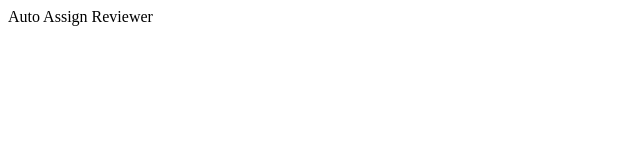
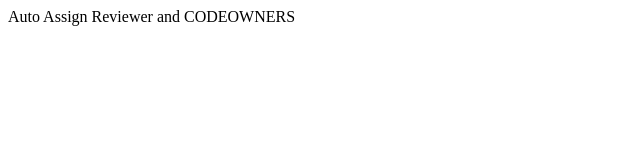
Before and after one commit to timotiusas11/auto-assign-reviewer, a plain HTML site: page index.html in a window 1280 px wide. Shown: the whole page, without its empty margins (0-640 px from the left). Drawn offline with Linux system fonts and the light colour scheme.

Commit message:
update code owners

```diff
--- a/index.html
+++ b/index.html
@@ -1 +1 @@
-<p>Auto Assign Reviewer</p>
+<p>Auto Assign Reviewer and CODEOWNERS</p>
```
